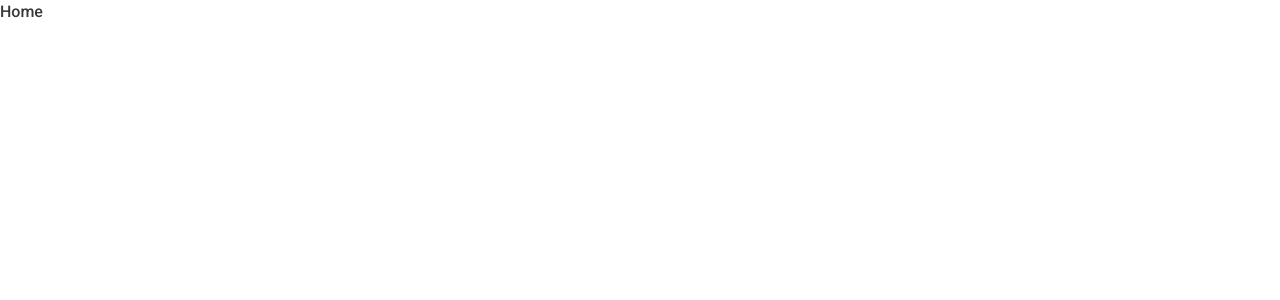
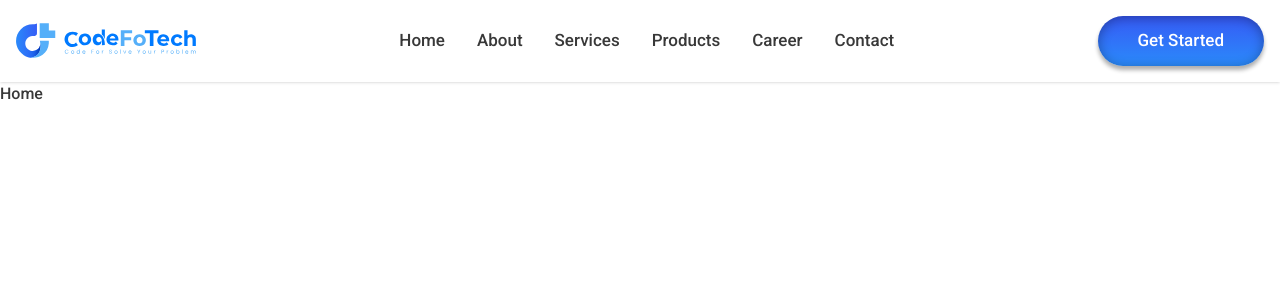
Before and after one commit to codefotech/codefotech-landing, a Next.js app: page / in a window 1280 px wide. Shown: the top 300 px of the page. Built offline with nearby package versions, Linux system fonts and the light colour scheme.

Commit message:
feat: add Header component and integrate it into the RootLayout feat: create Banner component for the Home screen

```diff
--- a/src/app/layout.tsx
+++ b/src/app/layout.tsx
@@ -1,6 +1,7 @@
 import type { Metadata } from "next";
 import { Roboto } from "next/font/google";
 import "./globals.css";
+import Header from "@/components/shared/Header";
 
 const roboto = Roboto({
   subsets: ["latin"],
@@ -21,7 +22,10 @@ export default function RootLayout({
 }>) {
   return (
     <html lang="en">
-      <body className={`${roboto.className} antialiased`}>{children}</body>
+      <body className={`${roboto.className} antialiased`}>
+        <Header />
+        {children}
+      </body>
     </html>
   );
 }
--- /dev/null
+++ b/src/components/screens/Home/Banner.tsx
@@ -0,0 +1,5 @@
+const Banner = () => {
+  return <div>Banner</div>;
+};
+
+export default Banner;
--- /dev/null
+++ b/src/components/shared/Header/index.tsx
@@ -0,0 +1,120 @@
+"use client";
+
+import Image from "next/image";
+import Link from "next/link";
+import { useState } from "react";
+
+const Header = () => {
+  const [isMenuOpen, setIsMenuOpen] = useState(false);
+
+  const navItems = [
+    { label: "Home", href: "/" },
+    { label: "About", href: "/about" },
+    { label: "Services", href: "/services" },
+    { label: "Products", href: "/products" },
+    { label: "Career", href: "/career" },
+    { label: "Contact", href: "/contact" },
+  ];
+
+  return (
+    <header className="bg-white shadow-sm">
+      <div className="container mx-auto px-4 py-4 flex items-center justify-between">
+        {/* Logo */}
+        <Link href="/" className="flex items-center">
+          <Image
+            src="/logo.svg"
+            alt="CodeFoTech"
+            width={180}
+            height={50}
+            priority
+          />
+        </Link>
+
+        {/* Navigation */}
+        <nav className="hidden lg:flex items-center space-x-8">
+          {navItems.map((item) => (
+            <Link
+              key={item.label}
+              href={item.href}
+              className="text-text-dark hover:text-primary transition-colors font-medium text-[17px]"
+            >
+              {item.label}
+            </Link>
+          ))}
+        </nav>
+
+        {/* Get Started Button */}
+        <Link
+          href="/get-started"
+          className="hidden lg:block bg-gradient-to-b from-[#3659f5] to-[#2a8afa] hover:from-primary hover:to-secondary text-white px-10 py-3 rounded-full font-medium transition-colors shadow-[0px_4px_4px_0px_rgba(0,0,0,0.32)] text-[17px]"
+          style={{
+            boxShadow:
+              "inset 0px 2px 12px 0px rgba(0,0,0,0.32), 0px 4px 4px 0px rgba(0,0,0,0.32)",
+          }}
+        >
+          Get Started
+        </Link>
+
+        {/* Mobile Menu Button */}
+        <button
+          onClick={() => setIsMenuOpen(!isMenuOpen)}
+          className="lg:hidden text-text-dark"
+        >
+          <svg
+            className="w-6 h-6"
+            fill="none"
+            stroke="currentColor"
+            viewBox="0 0 24 24"
+          >
+            {isMenuOpen ? (
+              <path
+                strokeLinecap="round"
+                strokeLinejoin="round"
+                strokeWidth={2}
+                d="M6 18L18 6M6 6l12 12"
+              />
+            ) : (
+              <path
+                strokeLinecap="round"
+                strokeLinejoin="round"
+                strokeWidth={2}
+                d="M4 6h16M4 12h16M4 18h16"
+              />
+            )}
+          </svg>
+        </button>
+      </div>
+
+      {/* Mobile Menu */}
+      {isMenuOpen && (
+        <div className="lg:hidden bg-white border-t border-gray-200">
+          <nav className="container mx-auto px-4 py-4 flex flex-col space-y-4">
+            {navItems.map((item) => (
+              <Link
+                key={item.label}
+                href={item.href}
+                onClick={() => setIsMenuOpen(false)}
+                className="text-text-dark hover:text-primary transition-colors font-medium py-2 text-[17px]"
+              >
+                {item.label}
+              </Link>
+            ))}
+            <Link
+              href="/get-started"
+              onClick={() => setIsMenuOpen(false)}
+              className="bg-gradient-to-b from-[#3659f5] to-[#2a8afa] hover:from-primary hover:to-secondary text-white px-8 py-3 rounded-full font-medium transition-colors text-center shadow-[0px_4px_4px_0px_rgba(0,0,0,0.32)] text-[17px]"
+              style={{
+                boxShadow:
+                  "inset 0px 2px 12px 0px rgba(0,0,0,0.32), 0px 4px 4px 0px rgba(0,0,0,0.32)",
+              }}
+            >
+              Get Started
+            </Link>
+          </nav>
+        </div>
+      )}
+    </header>
+  );
+};
+
+export default Header;
```
